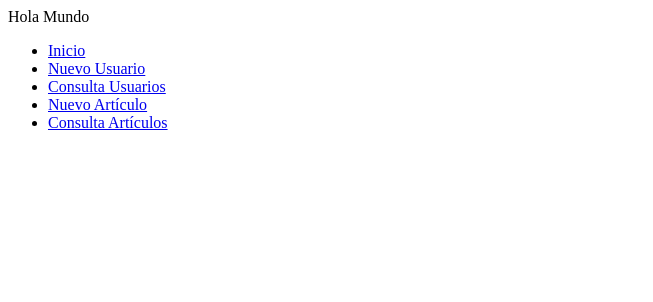
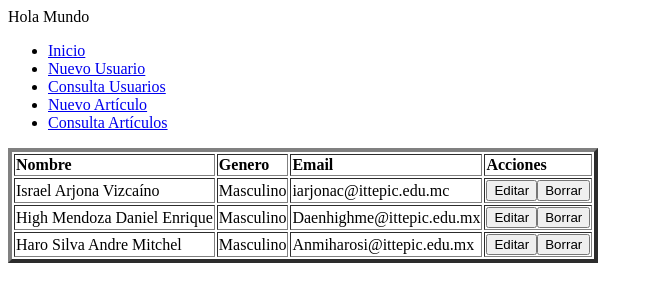
Before and after one commit to DAH20203/git-eje01, a plain HTML site: page consultausuarios.html in a window 1280 px wide. Shown: the whole page, without its empty margins (0-653 px from the left). Drawn offline with Linux system fonts and the light colour scheme.

Commit message:
ConsultaUsuarios

```diff
--- a/consultausuarios.html
+++ b/consultausuarios.html
@@ -11,6 +11,36 @@
         <li><a href="nuevoarticulo.html">Nuevo Artículo</a></li>
         <li><a href="consultaarticulos.html">Consulta Artículos</a></li>
     </ul>
+<!----------------------------->
+<table border="4">
+    <tr>
+      <td><strong>Nombre</strong></td>
+      <td><strong>Genero</strong></td>
+      <td><strong>Email</strong></td>
+      <td><strong>Acciones</strong></td>
+    </tr>
+
+    <tr>
+      <td>Israel Arjona Vizcaíno</td>
+      <td>Masculino</td>
+      <td>iarjonac@ittepic.edu.mc</td>
+      <td><input type="submit" value="Editar"><input type="submit" value="Borrar"></td>
+    </tr>
+
+    <tr>
+      <td>High Mendoza Daniel Enrique</td>
+      <td>Masculino</td>
+      <td>Daenhighme@ittepic.edu.mx</td>
+      <td><input type="submit" value="Editar"><input type="submit" value="Borrar"></td>
+    </tr>
+
+    <tr>
+      <td>Haro Silva Andre Mitchel</td>
+      <td>Masculino</td>
+      <td>Anmiharosi@ittepic.edu.mx</td>
+      <td><input type="submit" value="Editar"><input type="submit" value="Borrar"></td>
+    </tr>
+    </table>
 
     </BODY>
 </HTML>
```
